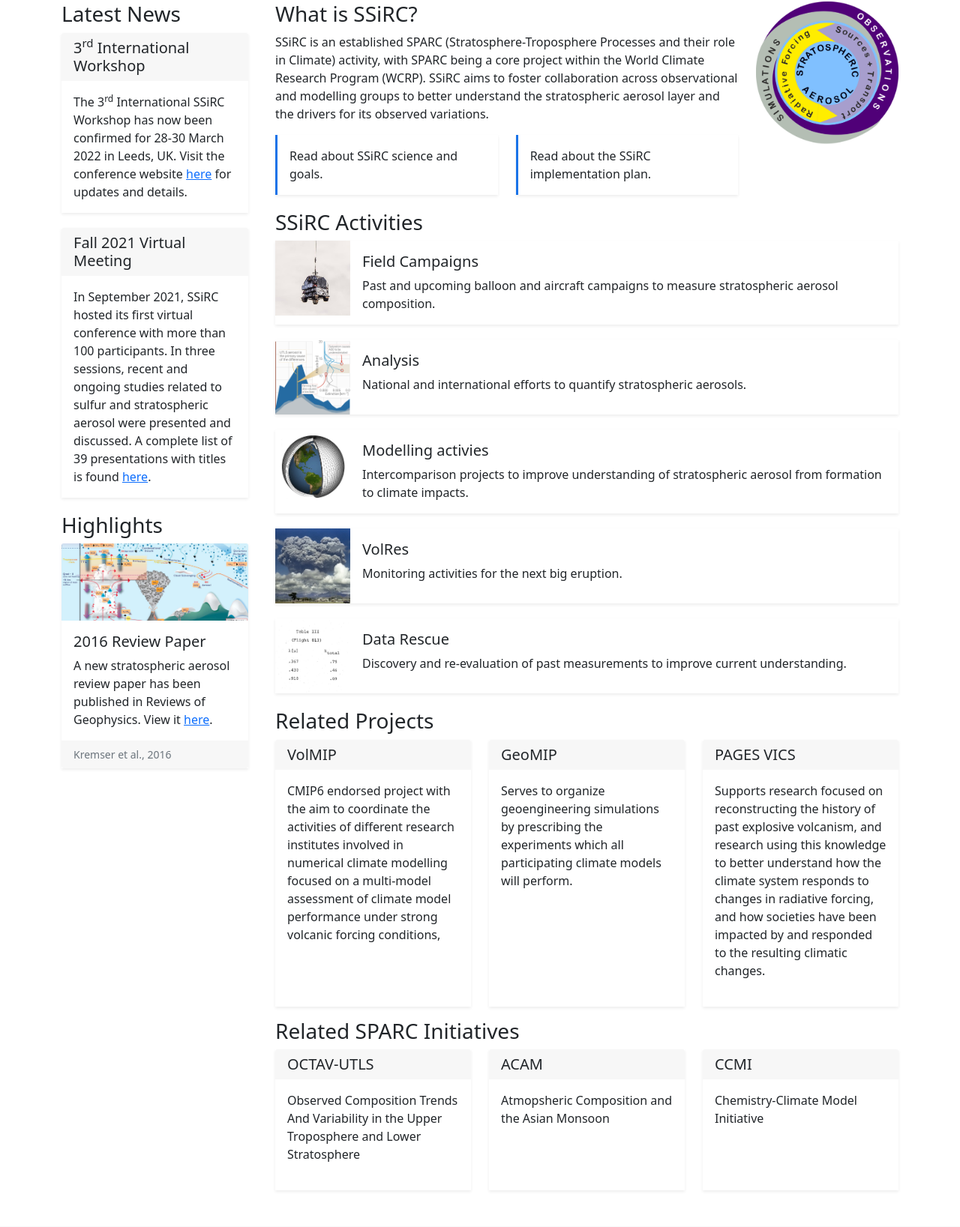
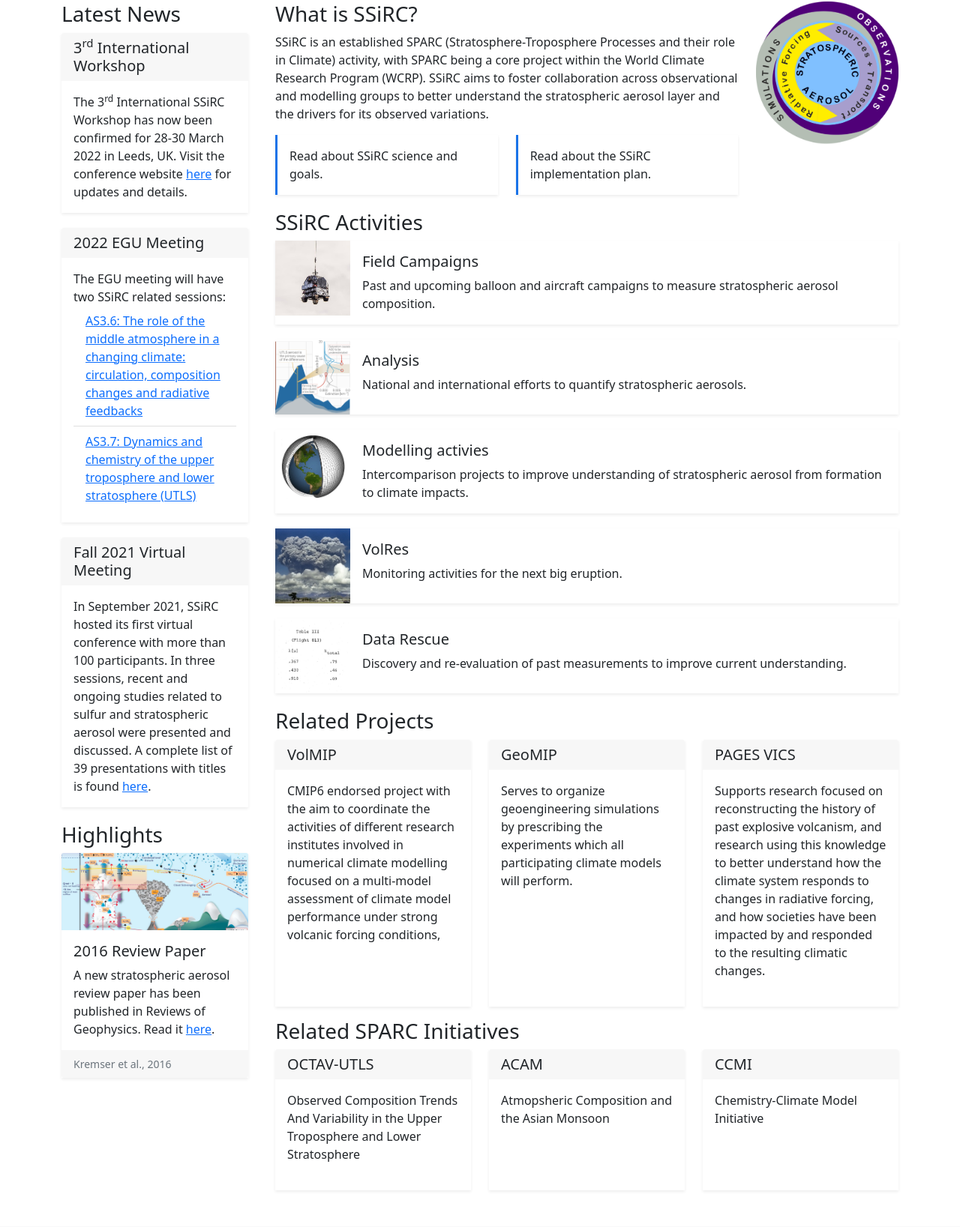
Before and after one commit to LandonRieger/ssirc-website, a Flask app: page / in a window 1280 px wide. Shown: the part 320-1957 px from the top of the page at 75% size. Run offline with Flask 2, Linux system fonts and the light colour scheme; some libraries are stand-ins or nearby versions.

Commit message:
update news

```diff
--- a/website/templates/news.html
+++ b/website/templates/news.html
@@ -7,6 +7,24 @@
         The 3<sup>rd</sup> International SSiRC Workshop has now been confirmed for 28-30 March 2022 in
         Leeds, UK. Visit the conference website
         <a href="https://eu.eventscloud.com/ehome/200197691/home/">here</a> for updates and details.
+    </div>
+</div>
+<div class="card shadow-sm">
+    <h5 class="card-header">
+        2022 EGU Meeting
+    </h5>
+    <div class="card-body">
+        The EGU meeting will have two SSiRC related sessions:
+        <ul class="list-group list-group-flush">
+        <li class="list-group-item">
+            <a href="https://meetingorganizer.copernicus.org/EGU22/session/43868">
+                AS3.6: The role of the middle atmosphere in a changing climate:  circulation, composition changes and radiative feedbacks</a>
+        </li>
+        <li class="list-group-item">
+            <a href="https://meetingorganizer.copernicus.org/EGU22/session/43872">
+                AS3.7:  Dynamics and chemistry of the upper troposphere and lower stratosphere (UTLS)</a>
+        </li>
+        </ul>
     </div>
 </div>
 <div class="card shadow-sm">
@@ -26,7 +44,7 @@
     <div class="card-body">
         <h5 class="card-title">2016 Review Paper</h5>
         A new stratospheric aerosol review paper has been published in Reviews of Geophysics.
-        View it <a href="https://doi.org/10.1002/2015RG000511">here</a>.
+        Read it <a href="https://doi.org/10.1002/2015RG000511">here</a>.
     </div>
     <div class="card-footer small text-muted">
     Kremser et al., 2016
```
